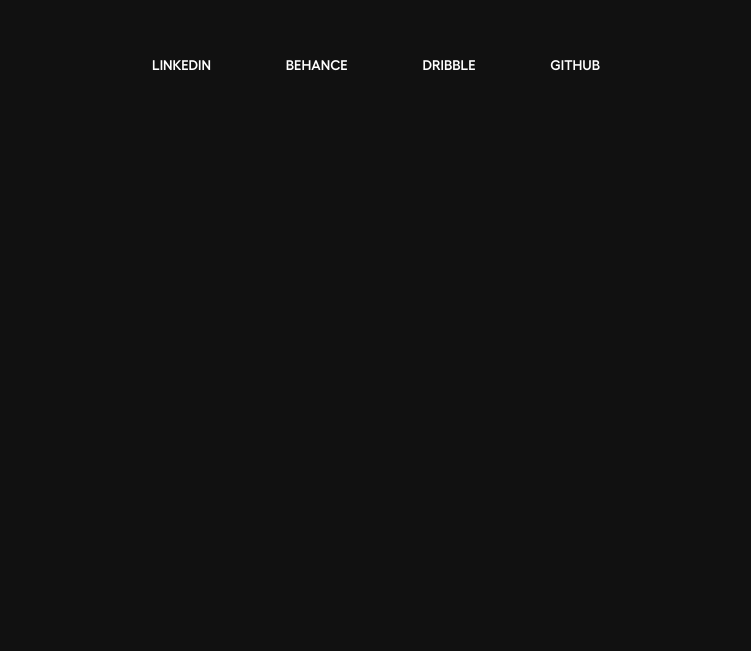
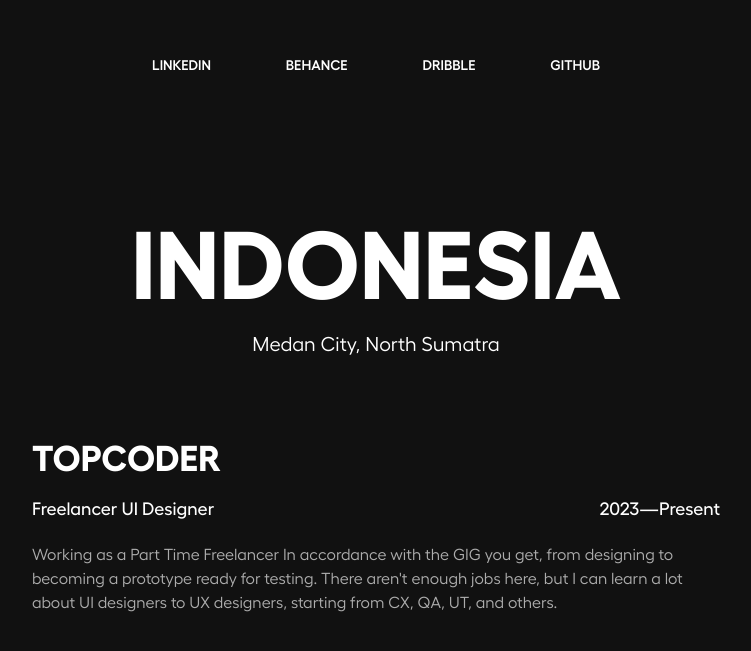
Before and after one commit to guruku-gdsc/rafiq-portfolio, a Next.js app: page / in a window 1280 px wide. Shown: the part 661-1312 px from the top of the page, without its empty margins (264-1015 px from the left). Before the commit the page ends 800 px from the top, so only its background shows below. Built offline with nearby package versions, Linux system fonts and the light colour scheme.

Commit message:
feat: setup work section

```diff
--- a/src/components/pages/hero.jsx
+++ b/src/components/pages/hero.jsx
@@ -21,9 +21,9 @@ export default function Hero() {
       <Navbar />
       <div className="wrapper flex flex-col gap-10">
         <div className="flex flex-col gap-4 py-24">
-          <p className="font-hellix-bold text-8xl font-bold">
+          <h1 className="font-hellix-bold text-8xl font-bold">
             RAFIQ AL HAFIZH ADHA
-          </p>
+          </h1>
           <p className="text-xl">
             I'm a{" "}
             <span className="text-blue-400 underline decoration-blue-400 decoration-2">
--- a/src/components/pages/index.js
+++ b/src/components/pages/index.js
@@ -1,2 +1,3 @@
 export { default as Navbar } from "./navbar";
 export { default as Hero } from "./hero";
+export { default as Work } from "./work";
--- /dev/null
+++ b/src/components/pages/work.jsx
@@ -0,0 +1,27 @@
+export default function Work() {
+  return (
+    <div className="wrapper flex flex-col items-center gap-20 !my-20">
+      <div className="flex flex-col items-center gap-4">
+        <h1 className="font-hellix-bold text-8xl font-bold">INDONESIA</h1>
+        <p className="text-xl">Medan City, North Sumatra</p>
+      </div>
+      <div className="flex flex-col gap-10">
+        <div className="flex flex-col gap-5">
+          <div className="flex flex-col gap-4">
+            <h2 className="font-hellix-bold text-4xl">TOPCODER</h2>
+            <div className="flex justify-between items-center font-hellix-medium text-lg">
+              <p>Freelancer UI Designer</p>
+              <p>2023—Present</p>
+            </div>
+          </div>
+          <p className="text-grey1">
+            Working as a Part Time Freelancer In accordance with the GIG you
+            get, from designing to becoming a prototype ready for testing. There
+            aren't enough jobs here, but I can learn a lot about UI designers to
+            UX designers, starting from CX, QA, UT, and others.
+          </p>
+        </div>
+      </div>
+    </div>
+  );
+}
--- a/src/pages/index.jsx
+++ b/src/pages/index.jsx
@@ -1,4 +1,4 @@
-import { Hero, Navbar } from "@/components/pages";
+import { Hero, Work } from "@/components/pages";
 import Head from "next/head";
 
 export default function Home() {
@@ -16,6 +16,7 @@ export default function Home() {
       </Head>
       <main>
         <Hero />
+        <Work />
       </main>
     </>
   );
--- a/tailwind.config.js
+++ b/tailwind.config.js
@@ -13,6 +13,9 @@ module.exports = {
         "hellix-semibold": ["Hellix SemiBold", "sans-serif"],
         "hellix-bold": ["Hellix Bold", "sans-serif"],
       },
+      colors: {
+        grey1: "#ADADAD",
+      },
     },
   },
   plugins: [],
```
